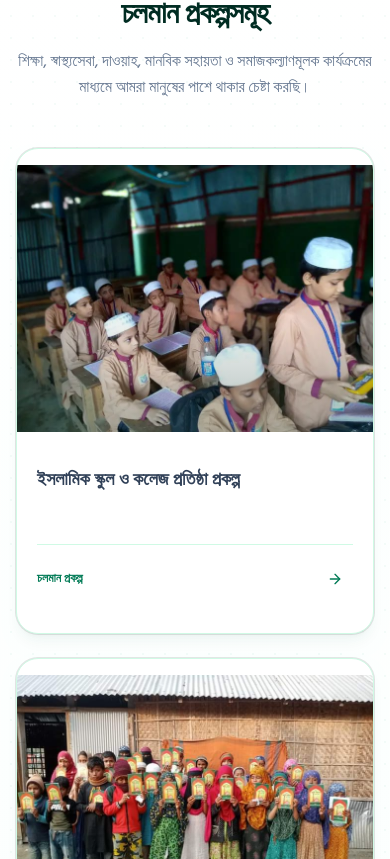
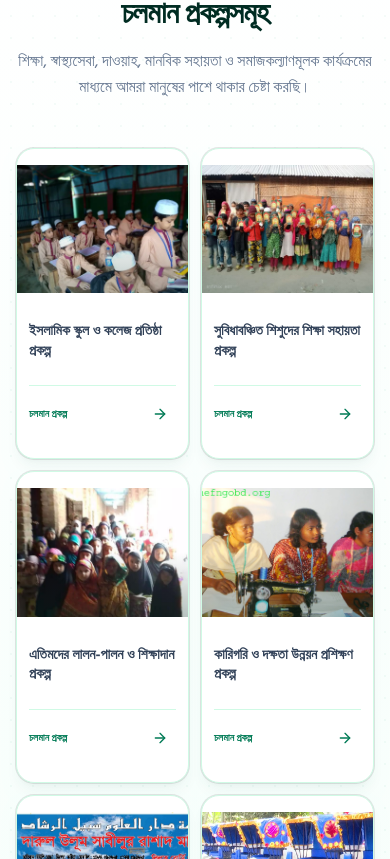
Before and after one commit to m-anwarulkarim/shefbd, a Next.js app: page /bn in a window 390 px wide. Shown: the part 5325-6184 px from the top of the page. Built offline with nearby package versions, Linux system fonts and the light colour scheme.

Commit message:
আমাদের কার্যক্রম

```diff
--- a/src/components/layout/OngoingProjectsSection.tsx
+++ b/src/components/layout/OngoingProjectsSection.tsx
@@ -96,11 +96,11 @@ export default function OngoingProjectsSection() {
           </p>
         </div>
 
-        <div className="grid gap-6 sm:grid-cols-2 lg:grid-cols-3 xl:grid-cols-4">
+        <div className="grid grid-cols-2 gap-3 sm:grid-cols-2 sm:gap-5 lg:grid-cols-3 xl:grid-cols-4">
           {projects.map((project) => (
             <Card
               key={project.title}
-              className="group overflow-hidden rounded-3xl border border-emerald-100 bg-white shadow-lg shadow-emerald-900/5 transition-all duration-300 hover:-translate-y-1 hover:border-emerald-200 hover:shadow-2xl hover:shadow-emerald-900/10"
+              className="group overflow-hidden rounded-2xl border border-emerald-100 bg-white shadow-lg shadow-emerald-900/5 transition-all duration-300 hover:-translate-y-1 hover:border-emerald-200 hover:shadow-2xl hover:shadow-emerald-900/10 sm:rounded-3xl"
             >
               <div className="relative aspect-[4/3] overflow-hidden bg-emerald-50">
                 <Image
@@ -110,25 +110,25 @@ export default function OngoingProjectsSection() {
                   className="object-cover transition-transform duration-500 group-hover:scale-[1.04]"
                 />
 
-                <div className="absolute inset-0 bg-gradient-to-t from-emerald-950/45 via-transparent to-transparent opacity-70" />
+                <div className="absolute inset-0 bg-gradient-to-t from-emerald-950/40 via-transparent to-transparent opacity-70" />
               </div>
 
-              <CardContent className="p-5">
-                <h3 className="min-h-[56px] text-lg font-bold leading-snug text-slate-700 transition-colors duration-200 group-hover:text-emerald-800">
+              <CardContent className="p-3 sm:p-5">
+                <h3 className="min-h-[48px] text-sm font-bold leading-snug text-slate-700 transition-colors duration-200 group-hover:text-emerald-800 sm:min-h-[56px] sm:text-lg">
                   {project.title}
                 </h3>
 
-                <div className="mt-5 flex items-center justify-between border-t border-emerald-100 pt-4">
-                  <span className="text-xs font-semibold text-emerald-700">
+                <div className="mt-4 flex items-center justify-between border-t border-emerald-100 pt-3 sm:mt-5 sm:pt-4">
+                  <span className="text-[10px] font-semibold text-emerald-700 sm:text-xs">
                     চলমান প্রকল্প
                   </span>
 
                   <Button
                     size="icon"
                     variant="ghost"
-                    className="h-9 w-9 rounded-full text-emerald-700 hover:bg-emerald-50 hover:text-emerald-800"
+                    className="h-8 w-8 rounded-full text-emerald-700 hover:bg-emerald-50 hover:text-emerald-800 sm:h-9 sm:w-9"
                   >
-                    <ArrowRight className="h-4 w-4 transition-transform duration-200 group-hover:translate-x-0.5" />
+                    <ArrowRight className="h-3.5 w-3.5 transition-transform duration-200 group-hover:translate-x-0.5 sm:h-4 sm:w-4" />
                   </Button>
                 </div>
               </CardContent>
```
